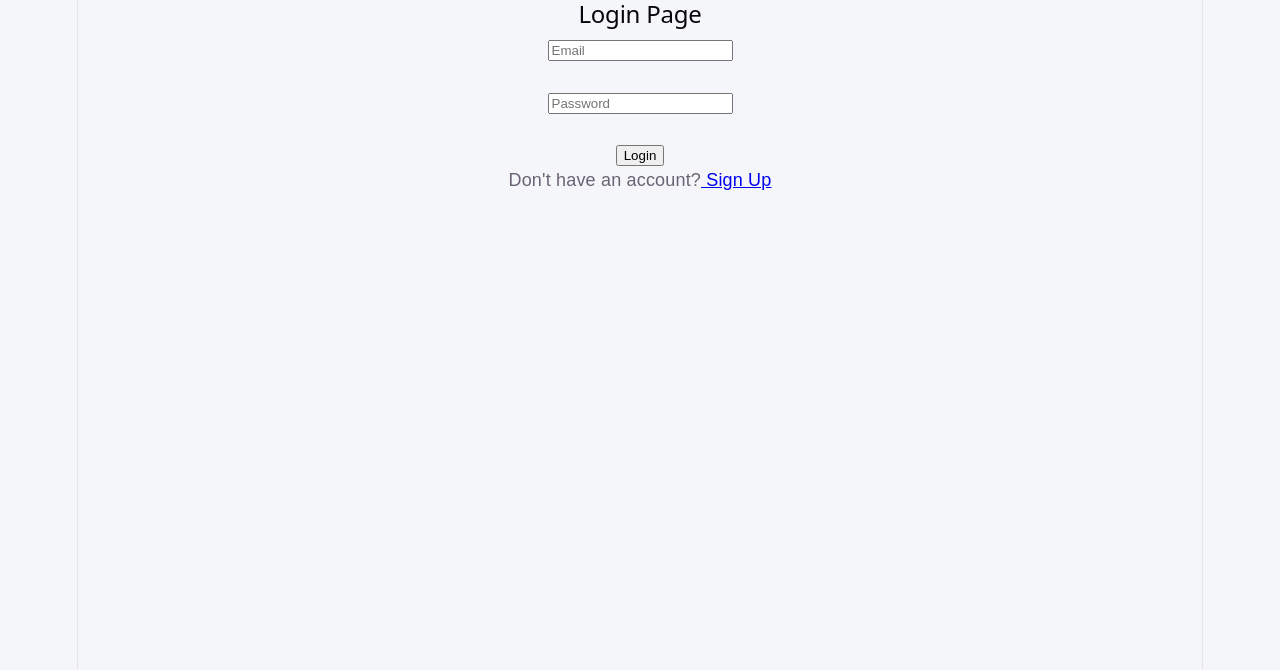
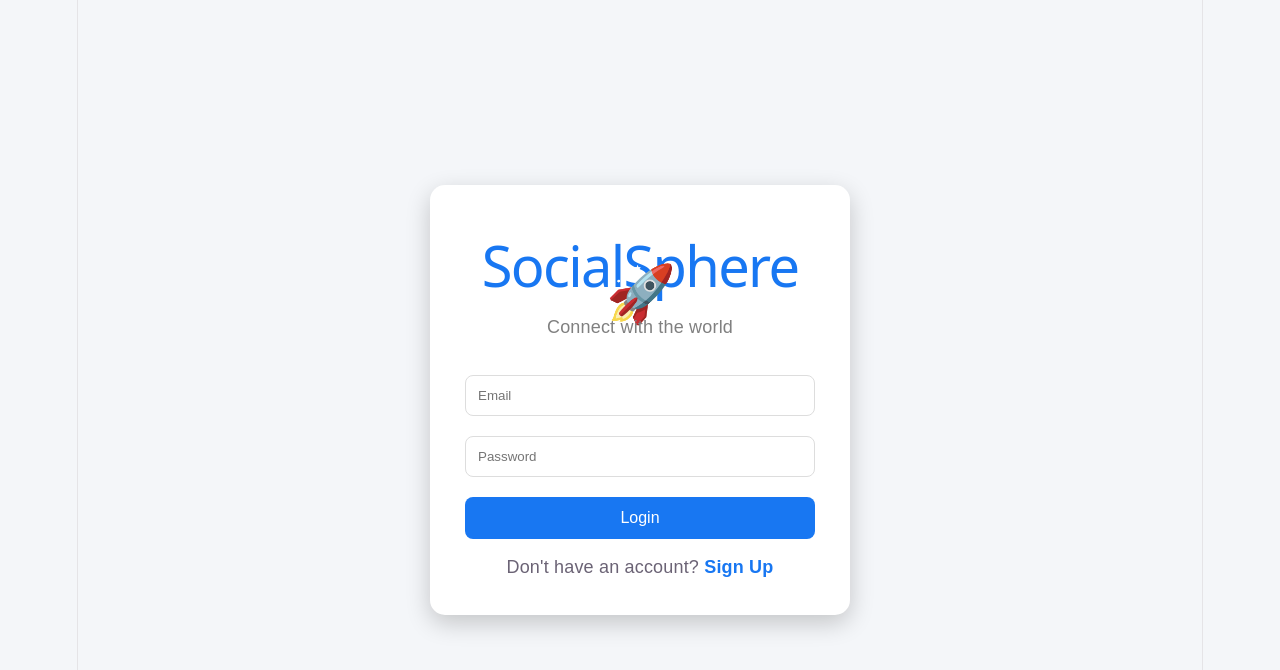
Before and after one commit to Har-2505/SocialSphere, a React app in the folder frontend/: page / in a window 1280 px wide. Shown: the top 670 px of the page. Built offline with nearby package versions, Linux system fonts and the light colour scheme; the HTML template or start-up script is replaced by a standard one.

Commit message:
Update Login page

```diff
--- a/frontend/src/pages/Login.jsx
+++ b/frontend/src/pages/Login.jsx
@@ -1,3 +1,4 @@
+import "./Login.css";
 import { useState } from "react";
 import { useNavigate, Link } from "react-router-dom";
 import api from "../services/api";
@@ -33,36 +34,58 @@ function Login() {
   };
 
   return (
-    <div>
-      <h2>Login Page</h2>
+    <div className="login-container">
+      <div className="login-card">
+
+        <h1 className="login-title">
+          SocialSphere 🚀
+        </h1>
+
+        <p className="login-subtitle">
+          Connect with the world
+        </p>
 
         <form onSubmit={handleLogin}>
+
           <input
+            className="login-input"
             type="email"
             placeholder="Email"
-          onChange={(e) => setEmail(e.target.value)}
+            value={email}
+            onChange={(e) =>
+              setEmail(e.target.value)
+            }
+            required
           />
 
-        <br />
-        <br />
-
           <input
+            className="login-input"
             type="password"
             placeholder="Password"
-          onChange={(e) => setPassword(e.target.value)}
+            value={password}
+            onChange={(e) =>
+              setPassword(e.target.value)
+            }
+            required
           />
 
-        <br />
-        <br />
-
-        <button type="submit">
+          <button
+            className="login-btn"
+            type="submit"
+          >
             Login
           </button>
-        <p>
+
+        </form>
+
+        <p className="signup-link">
           Don't have an account?
-  <Link to="/register"> Sign Up</Link>
+          <Link to="/register">
+            {" "}Sign Up
+          </Link>
         </p>
-      </form>
+
+      </div>
     </div>
   );
 }
```
Lines whose indentation alone changed are shown as unchanged.
